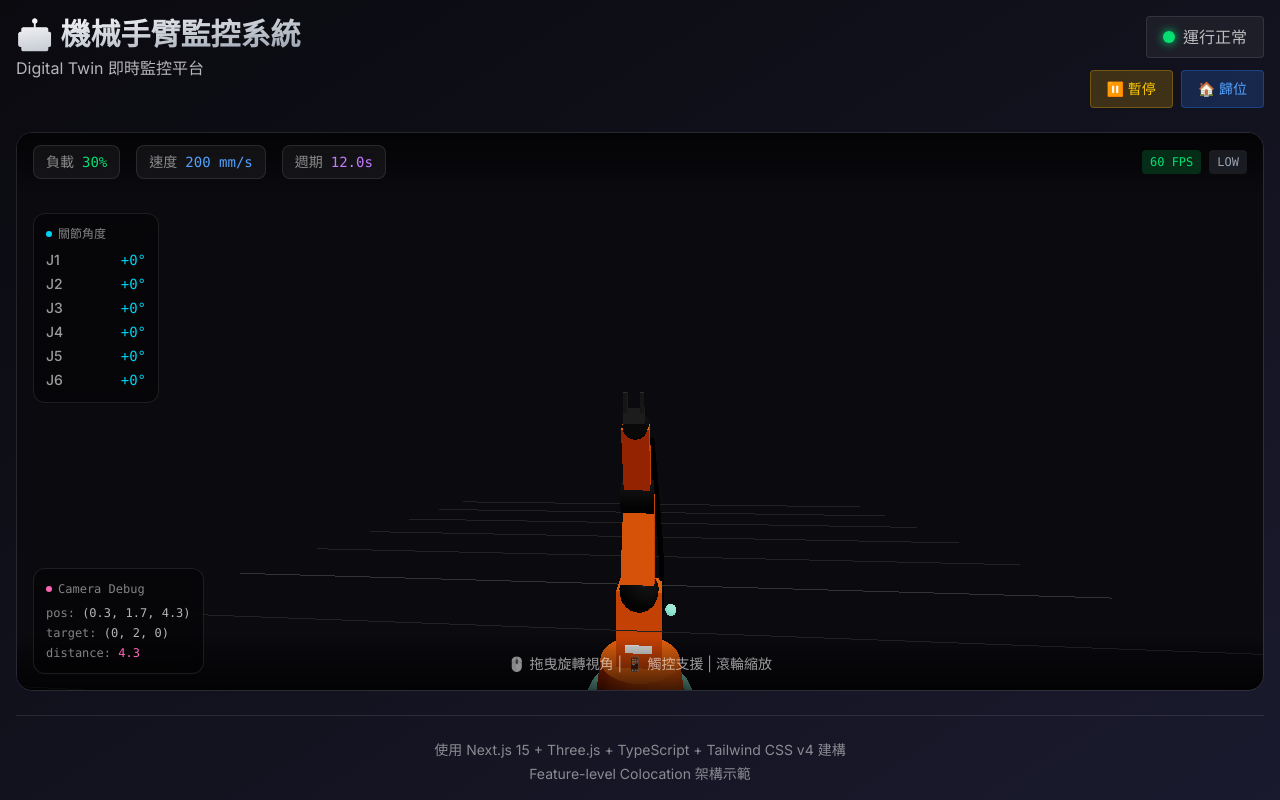
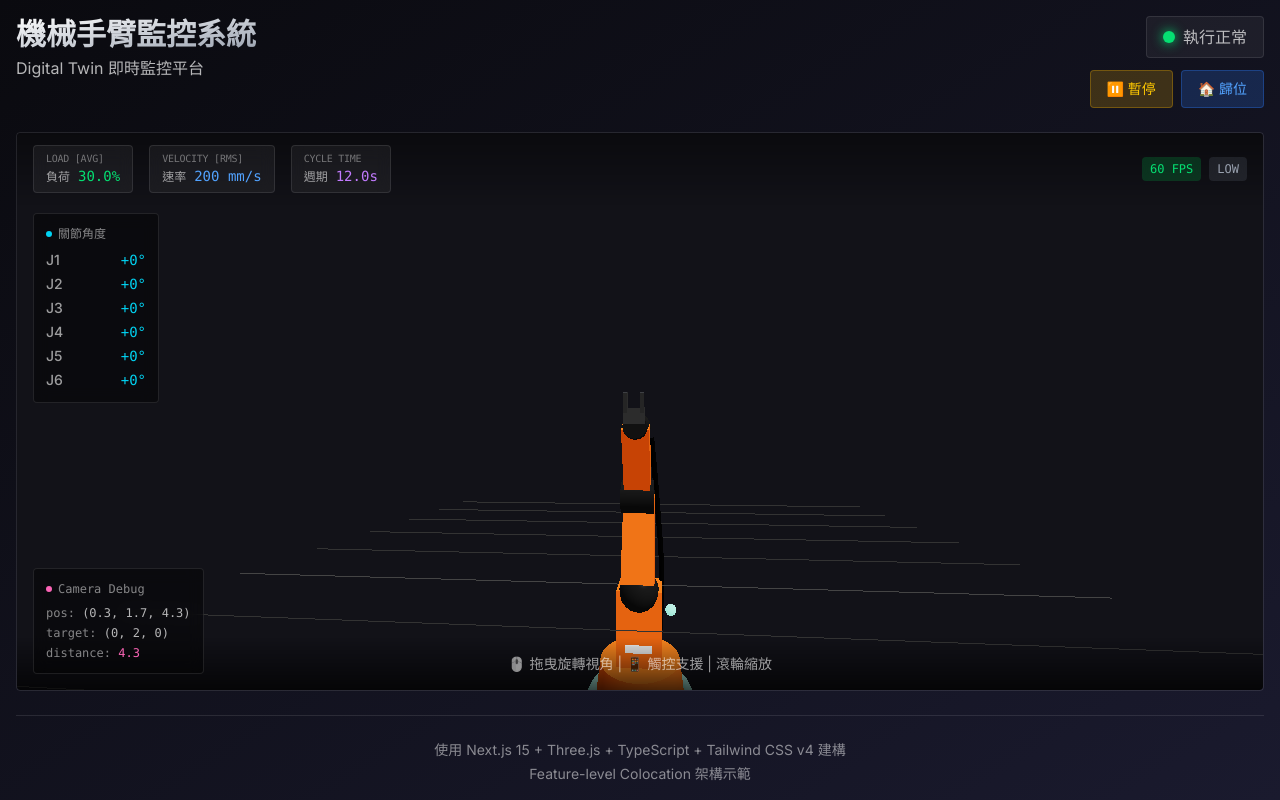
Before and after one commit to mtwmt/threejs-demo, a Next.js app: page / in a window 1280 px wide. Built offline with nearby package versions, Linux system fonts and the light colour scheme; no server answers.

Commit message:
feat: Implement 3D motor visualization dashboard and configure Next.js basePath conditionally for production.

```diff
--- a/src/app/page.tsx
+++ b/src/app/page.tsx
@@ -1,9 +1,9 @@
-'use client';
+"use client";
 
-import { useState, useCallback } from 'react';
-import { MotorScene } from '@/features/motor-3d';
-import { type JointAngles, type SensorData } from '@/features/sensor-panel';
-import { useAlertDetection } from '@/features/alert-system';
+import { useState, useCallback, useRef } from "react";
+import { MotorScene, type MotorSceneHandle } from "@/features/motor-3d";
+import { type JointAngles, type SensorData } from "@/features/sensor-panel";
+import { useAlertDetection } from "@/features/alert-system";
 
 /**
  * Main dashboard page
@@ -11,6 +11,7 @@ import { useAlertDetection } from '@/features/alert-system';
  */
 export default function Home() {
   const [isPaused, setIsPaused] = useState(false);
+  const sceneRef = useRef<MotorSceneHandle>(null);
 
   // Primary data source: 3D model (real-time from GLB bones)
   const [sensorData, setSensorData] = useState<SensorData>({
@@ -19,7 +20,12 @@ export default function Home() {
     cycleTime: 12,
   });
   const [jointAngles, setJointAngles] = useState<JointAngles>({
-    j1: 0, j2: 0, j3: 0, j4: 0, j5: 0, j6: 0
+    j1: 0,
+    j2: 0,
+    j3: 0,
+    j4: 0,
+    j5: 0,
+    j6: 0,
   });
 
   // Handle joint angles update from 3D model
@@ -37,15 +43,26 @@ export default function Home() {
 
   // Toggle motor pause state
   const togglePause = useCallback(() => {
-    setIsPaused(prev => !prev);
+    setIsPaused((prev) => !prev);
+  }, []);
+
+  // Handle home button click
+  const handleReset = useCallback(() => {
+    // 1. Reset 3D camera and view
+    sceneRef.current?.resetView();
+
+    // 2. Resume animation if paused
+    setIsPaused(false);
+
+    console.log("System reset to home position");
   }, []);
 
   // Status dot color class
   const statusDotClass = isOverheating
-    ? 'bg-red-500 shadow-[0_0_10px_theme(colors.red.500)] animate-pulse'
+    ? "bg-red-500 shadow-[0_0_12px_var(--color-red-500)] animate-pulse"
     : hasWarning
-      ? 'bg-yellow-400 shadow-[0_0_10px_theme(colors.yellow.400)]'
-      : 'bg-green-400 shadow-[0_0_10px_theme(colors.green.400)]';
+    ? "bg-yellow-400 shadow-[0_0_12px_var(--color-yellow-400)]"
+    : "bg-green-400 shadow-[0_0_12px_var(--color-green-400)]";
 
   return (
     <>
@@ -56,18 +73,20 @@ export default function Home() {
         <header className="flex justify-between items-start flex-wrap gap-4">
           <div className="flex flex-col gap-1">
             <h1 className="text-3xl font-bold bg-gradient-to-br from-white to-gray-400 bg-clip-text text-transparent">
-              🤖 機械手臂監控系統
+              機械手臂監控系統
             </h1>
-            <p className="text-base text-white/70">
-              Digital Twin 即時監控平台
-            </p>
+            <p className="text-base text-white/70">Digital Twin 即時監控平台</p>
           </div>
           <div className="flex flex-col items-end gap-3">
             {/* Status Indicator */}
             <div className="flex items-center gap-2 px-4 py-2 bg-white/5 rounded-sm border border-white/10">
               <span className={`w-3 h-3 rounded-full ${statusDotClass}`} />
               <span className="font-medium text-white/70">
-                {isOverheating ? '系統告警' : hasWarning ? '注意狀態' : '運行正常'}
+                {isOverheating
+                  ? "系統告警"
+                  : hasWarning
+                  ? "注意狀態"
+                  : "執行正常"}
               </span>
             </div>
             {/* Control Buttons */}
@@ -76,17 +95,14 @@ export default function Home() {
                 onClick={togglePause}
                 className={`px-4 py-2 rounded-sm font-medium text-sm transition-all duration-300 ${
                   isPaused
-                    ? 'bg-green-500/20 text-green-400 border border-green-500/30 hover:bg-green-500/30'
-                    : 'bg-yellow-500/20 text-yellow-400 border border-yellow-500/30 hover:bg-yellow-500/30'
+                    ? "bg-green-500/20 text-green-400 border border-green-500/30 hover:bg-green-500/30"
+                    : "bg-yellow-500/20 text-yellow-400 border border-yellow-500/30 hover:bg-yellow-500/30"
                 }`}
               >
-                {isPaused ? '▶️ 繼續' : '⏸️ 暫停'}
+                {isPaused ? "▶️ 繼續" : "⏸️ 暫停"}
               </button>
               <button
-                onClick={() => {
-                  // Reset to home position (would trigger actual robot command in production)
-                  console.log('Reset to home position');
-                }}
+                onClick={handleReset}
                 className="px-4 py-2 rounded-sm font-medium text-sm transition-all duration-300 bg-blue-500/20 text-blue-400 border border-blue-500/30 hover:bg-blue-500/30"
               >
                 🏠 歸位
@@ -97,8 +113,9 @@ export default function Home() {
 
         {/* 3D Motor Visualization - Full Width */}
         <section className="flex-1 flex flex-col min-h-0">
-          <div className="flex-1 min-h-0 rounded-2xl overflow-hidden border border-white/10">
+          <div className="flex-1 min-h-0 rounded overflow-hidden border border-white/10">
             <MotorScene
+              ref={sceneRef}
               isOverheating={isOverheating}
               isWarning={hasWarning}
               isPaused={isPaused}
--- a/src/features/motor-3d/components/MotorScene.tsx
+++ b/src/features/motor-3d/components/MotorScene.tsx
@@ -14,7 +14,8 @@ import {
 import type { JointAngles, SensorData } from "@/features/sensor-panel";
 
 // 外部模型路徑 (需考慮 GitHub Pages 的 basePath)
-const BASE_PATH = "/threejs-demo";
+const isProd = process.env.NODE_ENV === "production";
+const BASE_PATH = isProd ? "/threejs-demo" : "";
 const EXTERNAL_MODEL_PATH = `${BASE_PATH}/models/kuma_heavy_robot_r-9000s.glb`;
 
 interface MotorSceneProps {
@@ -30,10 +31,20 @@ interface MotorSceneProps {
 }
 
 /**
+ * Handle type for external components to interact with MotorScene
+ */
+export interface MotorSceneHandle {
+  /** Reset the camera and controls to initial view */
+  resetView: () => void;
+}
+
+/**
  * Three.js scene container for the 3D robotic arm visualization
  * Loads external GLB model with fallback to procedural geometry
  */
-export function MotorScene({
+export const MotorScene = React.forwardRef<MotorSceneHandle, MotorSceneProps>(
+  (
+    {
       isOverheating,
       isWarning,
       isPaused = false,
@@ -41,7 +52,9 @@ export function MotorScene({
       onSensorDataUpdate,
       sensorData,
       jointAngles,
-}: MotorSceneProps): React.JSX.Element {
+    },
+    ref
+  ): React.JSX.Element => {
     const containerRef = useRef<HTMLDivElement>(null);
     const sceneRef = useRef<THREE.Scene | null>(null);
     const cameraRef = useRef<THREE.PerspectiveCamera | null>(null);
@@ -53,15 +66,23 @@ export function MotorScene({
     const clockRef = useRef<THREE.Clock>(new THREE.Clock());
     const bonesRef = useRef<THREE.Bone[]>([]);
     const prevAnglesRef = useRef<JointAngles | null>(null);
-  const cycleStartTimeRef = useRef<number>(Date.now());
-  const lastCycleTimeRef = useRef<number>(12);
     const fpsMonitorRef = useRef<FPSMonitor | null>(null);
     const [isInitialized, setIsInitialized] = useState(false);
     const [loadingStatus, setLoadingStatus] = useState<
       "loading" | "loaded" | "error"
     >("loading");
     const [fps, setFps] = useState(0);
-  const [qualityLevel, setQualityLevel] = useState<DeviceCapability>("medium");
+    const [qualityLevel, setQualityLevel] =
+      useState<DeviceCapability>("medium");
+
+    // Reset animation state
+    const isResettingRef = useRef(false);
+    const resetStartTimeRef = useRef(0);
+    const resetDuration = 1.0; // seconds
+    const initialCameraPos = new THREE.Vector3(0.3, 1.7, 4.3);
+    const initialTargetPos = new THREE.Vector3(0, 2, 0);
+    const startCameraPosRef = useRef(new THREE.Vector3());
+    const startTargetPosRef = useRef(new THREE.Vector3());
 
     // Camera debug info (for development)
     const [cameraDebug, setCameraDebug] = useState({
@@ -69,6 +90,18 @@ export function MotorScene({
       target: { x: 0, y: 0, z: 0 },
       distance: 0,
     });
+
+    // Expose resetView via ref
+    React.useImperativeHandle(ref, () => ({
+      resetView: () => {
+        if (cameraRef.current && controlsRef.current) {
+          isResettingRef.current = true;
+          resetStartTimeRef.current = performance.now();
+          startCameraPosRef.current.copy(cameraRef.current.position);
+          startTargetPosRef.current.copy(controlsRef.current.target);
+        }
+      },
+    }));
 
     // 平滑處理用的歷史數據
     const smoothedAnglesRef = useRef<JointAngles>({
@@ -204,9 +237,9 @@ export function MotorScene({
       // Initialize FPS monitor
       fpsMonitorRef.current = new FPSMonitor(30);
 
-    // Scene
+      // Scene - slightly lighter background for better visibility on various displays
       const scene = new THREE.Scene();
-    scene.background = new THREE.Color(0x0a0a0f);
+      scene.background = new THREE.Color(0x121218);
       sceneRef.current = scene;
 
       // Camera
@@ -217,8 +250,8 @@ export function MotorScene({
         CAMERA_SETTINGS.far
       );
 
-    // 距離計算公式： 距離 = √(x² + (y - target.y)² + z²)
-    camera.position.set(0.3, 1.7, 4.3);
+      // Initial position
+      camera.position.copy(initialCameraPos);
       cameraRef.current = camera;
 
       // Renderer with adaptive settings
@@ -231,7 +264,7 @@ export function MotorScene({
       renderer.shadowMap.enabled = qualitySettings.shadowsEnabled;
       renderer.shadowMap.type = THREE.PCFSoftShadowMap;
       renderer.toneMapping = THREE.ACESFilmicToneMapping;
-    renderer.toneMappingExposure = 1.2;
+      renderer.toneMappingExposure = 1.6; // Increased for better visibility
       container.appendChild(renderer.domElement);
       rendererRef.current = renderer;
 
@@ -241,7 +274,7 @@ export function MotorScene({
       controls.dampingFactor = 0.05;
       controls.minDistance = 2;
       controls.maxDistance = 15;
-    controls.target.set(0, 2, 0); // 相機看向的位置 - 調低 y 讓視角對準模型下半部
+      controls.target.copy(initialTargetPos);
       controls.enablePan = true; // Enable panning for mobile
       controls.touches = {
         ONE: THREE.TOUCH.ROTATE,
@@ -249,8 +282,8 @@ export function MotorScene({
       };
       controlsRef.current = controls;
 
-    // Lighting
-    const ambientLight = new THREE.AmbientLight(0xffffff, 0.6);
+      // Lighting - increased intensity for better visibility
+      const ambientLight = new THREE.AmbientLight(0xffffff, 0.85);
       scene.add(ambientLight);
 
       const mainLight = new THREE.DirectionalLight(0xffffff, 1.5);
@@ -260,16 +293,16 @@ export function MotorScene({
       mainLight.shadow.mapSize.height = 2048;
       scene.add(mainLight);
 
-    const fillLight = new THREE.DirectionalLight(0x4a9eff, 0.5);
+      const fillLight = new THREE.DirectionalLight(0x4a9eff, 0.7);
       fillLight.position.set(-5, 5, -5);
       scene.add(fillLight);
 
-    const rimLight = new THREE.PointLight(0xff6600, 0.8);
+      const rimLight = new THREE.PointLight(0xff6600, 0.9);
       rimLight.position.set(0, 3, -5);
       scene.add(rimLight);
 
-    // Grid helper
-    const gridHelper = new THREE.GridHelper(10, 10, 0x333333, 0x222222);
+      // Grid helper - slightly brighter for visibility
+      const gridHelper = new THREE.GridHelper(10, 10, 0x444444, 0x333333);
       gridHelper.position.y = 0;
       scene.add(gridHelper);
 
@@ -294,7 +327,6 @@ export function MotorScene({
           model.position.z = -center.z * scale;
 
           // Collect bones for joint angle reading
-        // Prioritize bones with joint-related names
           const allBones: THREE.Bone[] = [];
           const jointBones: THREE.Bone[] = [];
           const jointKeywords = [
@@ -309,7 +341,6 @@ export function MotorScene({
           ];
 
           model.traverse((child) => {
-          console.log("name", child.name, "type", child.type);
             if (child instanceof THREE.Mesh) {
               child.castShadow = true;
               child.receiveShadow = true;
@@ -327,14 +358,6 @@ export function MotorScene({
           const selectedBones = jointBones.length >= 6 ? jointBones : allBones;
           bonesRef.current = selectedBones.slice(0, 6);
 
-        console.log(
-          `Found ${allBones.length} total bones, ${jointBones.length} joint-named bones`
-        );
-        console.log(
-          "Selected bones:",
-          bonesRef.current.map((b) => b.name)
-        );
-
           scene.add(model);
           modelRef.current = model;
 
@@ -345,15 +368,18 @@ export function MotorScene({
               mixer.clipAction(clip).play();
             });
             mixerRef.current = mixer;
-          console.log(`Playing ${gltf.animations.length} animations`);
           }
 
           setLoadingStatus("loaded");
         },
         (progress) => {
           if (progress.total > 0) {
-          const percent = ((progress.loaded / progress.total) * 100).toFixed(0);
-          console.log(`Loading model: ${percent}%`);
+            console.log(
+              `Loading model: ${(
+                (progress.loaded / progress.total) *
+                100
+              ).toFixed(0)}%`
+            );
           }
         },
         (error) => {
@@ -371,7 +397,39 @@ export function MotorScene({
 
     // Animation loop
     const animate = useCallback(() => {
-    if (!sceneRef.current || !cameraRef.current || !rendererRef.current) return;
+      if (!sceneRef.current || !cameraRef.current || !rendererRef.current)
+        return;
+
+      // Handle Reset Animation
+      if (isResettingRef.current && controlsRef.current) {
+        const now = performance.now();
+        const elapsed = (now - resetStartTimeRef.current) / 1000;
+        const alpha = Math.min(elapsed / resetDuration, 1.0);
+
+        // Smooth easing (easeInOutCubic)
+        const ease =
+          alpha < 0.5
+            ? 4 * alpha * alpha * alpha
+            : 1 - Math.pow(-2 * alpha + 2, 3) / 2;
+
+        cameraRef.current.position.lerpVectors(
+          startCameraPosRef.current,
+          initialCameraPos,
+          ease
+        );
+        controlsRef.current.target.lerpVectors(
+          startTargetPosRef.current,
+          initialTargetPos,
+          ease
+        );
+
+        if (alpha >= 1.0) {
+          isResettingRef.current = false;
+          // Ensure exact positions at the end
+          cameraRef.current.position.copy(initialCameraPos);
+          controlsRef.current.target.copy(initialTargetPos);
+        }
+      }
 
       // Update animation mixer
       if (mixerRef.current && !isPaused) {
@@ -389,6 +447,9 @@ export function MotorScene({
           const sensorData = calculateSensorData(angles);
           onSensorDataUpdate(sensorData);
         }
+      } else if (isPaused) {
+        // Just keep the clock updated so delta doesn't jump
+        clockRef.current.getDelta();
       }
 
       // Update controls
@@ -490,7 +551,7 @@ export function MotorScene({
     }, []);
 
     return (
-    <div className="relative w-full h-full rounded-xl overflow-hidden bg-gradient-to-br from-[#0a0a0f] to-[#1a1a2e]">
+      <div className="relative w-full h-full rounded overflow-hidden bg-linear-to-br from-[#121218] to-[#1e1e2a]">
         {loadingStatus === "loading" && (
           <div className="absolute inset-0 flex items-center justify-center z-10">
             <div className="text-white/60 text-lg animate-pulse">
@@ -501,11 +562,15 @@ export function MotorScene({
 
         {/* Top HUD Status Bar */}
         <div className="absolute top-0 left-0 right-0 z-10 pointer-events-none">
-        <div className="flex items-center justify-between px-4 py-3 bg-gradient-to-b from-black/60 to-transparent">
+          <div className="flex items-center justify-between px-4 py-3 bg-gradient-to-b from-black/40 to-transparent">
             {/* Sensor Data */}
             <div className="flex items-center gap-4 text-sm">
-            <div className="flex items-center gap-2 px-3 py-1.5 rounded-lg bg-white/5 backdrop-blur-sm border border-white/10">
-              <span className="text-white/50">負載</span>
+              <div className="flex flex-col px-3 py-1.5 rounded-sm bg-white/5 backdrop-blur-sm border border-white/10">
+                <span className="text-[10px] text-white/40 font-mono tracking-tight">
+                  LOAD [AVG]
+                </span>
+                <div className="flex items-baseline gap-2">
+                  <span className="text-white/60 text-xs">負荷</span>
                   <span
                     className={`font-mono font-medium ${
                       (sensorData?.jointLoad ?? 30) > 70
@@ -515,27 +580,38 @@ export function MotorScene({
                         : "text-green-400"
                     }`}
                   >
-                {sensorData?.jointLoad ?? 30}%
+                    {(sensorData?.jointLoad ?? 30).toFixed(1)}%
                   </span>
                 </div>
-            <div className="flex items-center gap-2 px-3 py-1.5 rounded-lg bg-white/5 backdrop-blur-sm border border-white/10">
-              <span className="text-white/50">速度</span>
+              </div>
+              <div className="flex flex-col px-3 py-1.5 rounded-sm bg-white/5 backdrop-blur-sm border border-white/10">
+                <span className="text-[10px] text-white/40 font-mono tracking-tight">
+                  VELOCITY [RMS]
+                </span>
+                <div className="flex items-baseline gap-2">
+                  <span className="text-white/60 text-xs">速率</span>
                   <span className="font-mono font-medium text-blue-400">
                     {sensorData?.speed ?? 200} mm/s
                   </span>
                 </div>
-            <div className="flex items-center gap-2 px-3 py-1.5 rounded-lg bg-white/5 backdrop-blur-sm border border-white/10">
-              <span className="text-white/50">週期</span>
+              </div>
+              <div className="flex flex-col px-3 py-1.5 rounded-sm bg-white/5 backdrop-blur-sm border border-white/10">
+                <span className="text-[10px] text-white/40 font-mono tracking-tight">
+                  CYCLE TIME
+                </span>
+                <div className="flex items-baseline gap-2">
+                  <span className="text-white/60 text-xs">週期</span>
                   <span className="font-mono font-medium text-purple-400">
                     {sensorData?.cycleTime?.toFixed(1) ?? "12.0"}s
                   </span>
+                </div>
               </div>
             </div>
 
             {/* FPS and Quality Indicator */}
             <div className="flex items-center gap-2">
               <div
-              className={`px-2 py-1 rounded text-xs font-mono backdrop-blur-sm ${
+                className={`px-2 py-1 rounded-sm text-xs font-mono backdrop-blur-sm ${
                   fps >= 50
                     ? "bg-green-500/20 text-green-400"
                     : fps >= 30
@@ -546,7 +622,7 @@ export function MotorScene({
                 {fps} FPS
               </div>
               <div
-              className={`px-2 py-1 rounded text-xs font-mono backdrop-blur-sm ${
+                className={`px-2 py-1 rounded-sm text-xs font-mono backdrop-blur-sm ${
                   qualityLevel === "high"
                     ? "bg-purple-500/20 text-purple-400"
                     : qualityLevel === "medium"
@@ -562,7 +638,7 @@ export function MotorScene({
 
         {/* Left Joint Angle Panel */}
         <div className="absolute top-20 left-4 z-10 pointer-events-none">
-        <div className="flex flex-col gap-1 px-3 py-3 rounded-xl bg-black/40 backdrop-blur-sm border border-white/10">
+          <div className="flex flex-col gap-1 px-3 py-3 rounded bg-black/40 backdrop-blur-sm border border-white/10">
             <div className="text-xs text-white/50 font-medium mb-1 flex items-center gap-1.5">
               <span className="w-1.5 h-1.5 rounded-full bg-cyan-400"></span>
               關節角度
@@ -595,7 +671,7 @@ export function MotorScene({
 
         {/* Camera Debug Panel (development only) */}
         <div className="absolute bottom-4 left-4 z-10 pointer-events-none">
-        <div className="flex flex-col gap-1 px-3 py-3 rounded-xl bg-black/40 backdrop-blur-sm border border-white/10 text-xs font-mono">
+          <div className="flex flex-col gap-1 px-3 py-3 rounded bg-black/40 backdrop-blur-sm border border-white/10 text-xs font-mono">
             <div className="text-white/50 font-medium mb-1 flex items-center gap-1.5">
               <span className="w-1.5 h-1.5 rounded-full bg-pink-400"></span>
               Camera Debug
@@ -620,7 +696,7 @@ export function MotorScene({
         {/* 3D Model Canvas */}
         <div
           ref={containerRef}
-        className="w-full h-full [&_canvas]:block [&_canvas]:rounded-xl"
+          className="w-full h-full [&_canvas]:block [&_canvas]:rounded"
         />
 
         {/* Bottom Hints */}
@@ -632,3 +708,6 @@ export function MotorScene({
       </div>
     );
   }
+);
+
+MotorScene.displayName = "MotorScene";
--- a/src/features/motor-3d/components/index.ts
+++ b/src/features/motor-3d/components/index.ts
@@ -1,2 +1,2 @@
-export { MotorScene } from './MotorScene';
+export { MotorScene, type MotorSceneHandle } from './MotorScene';
 export { createMotorModel, updateMotorColor, loadExternalMotorModel } from './MotorModel';
--- a/src/features/motor-3d/index.ts
+++ b/src/features/motor-3d/index.ts
@@ -1,5 +1,5 @@
 // Components
-export { MotorScene, createMotorModel, updateMotorColor } from './components';
+export { MotorScene, createMotorModel, updateMotorColor, type MotorSceneHandle } from './components';
 
 // Hooks
 export { useMotorAnimation } from './hooks';
```
Also changed, not shown: next.config.ts (+4 -4 lines), src/shared/components/Card.tsx (+9 -8 lines), 1 other file (tests, documents, lock files or other folders). Lines whose indentation alone changed are shown as unchanged.
